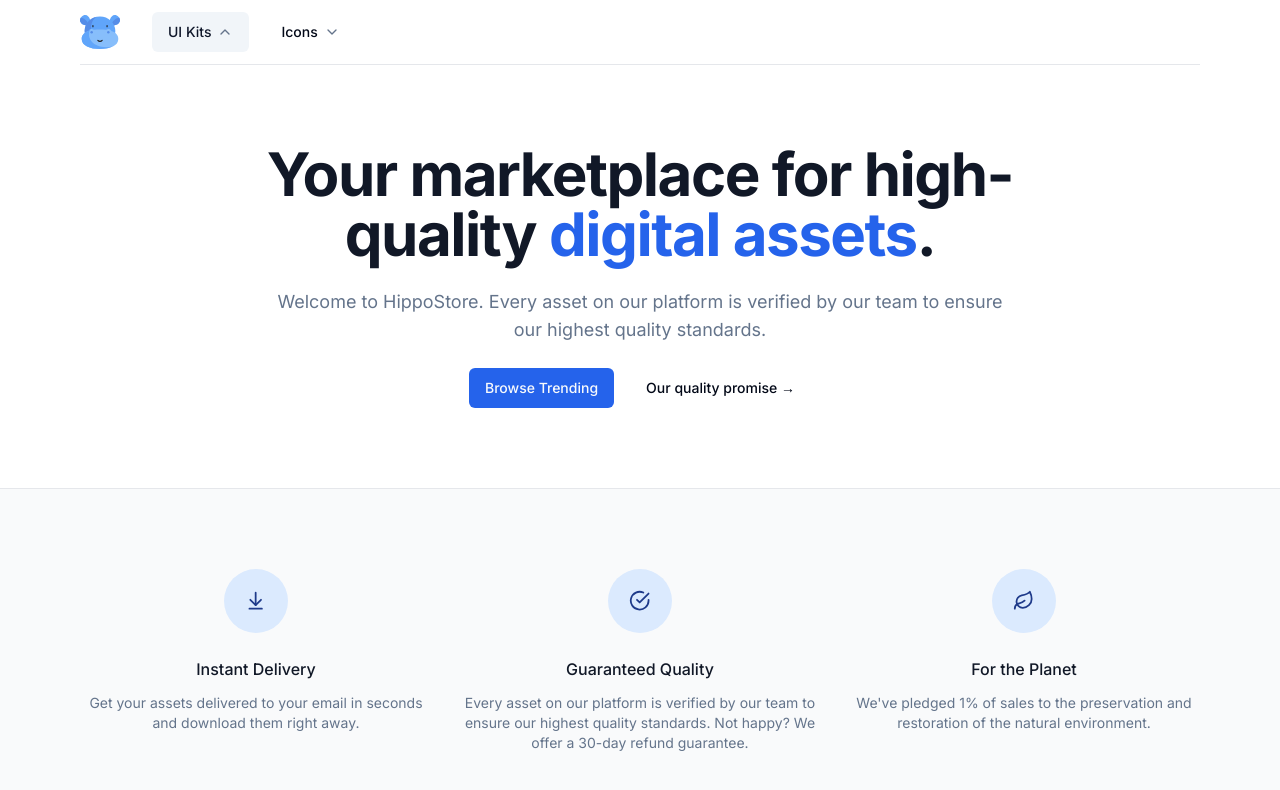
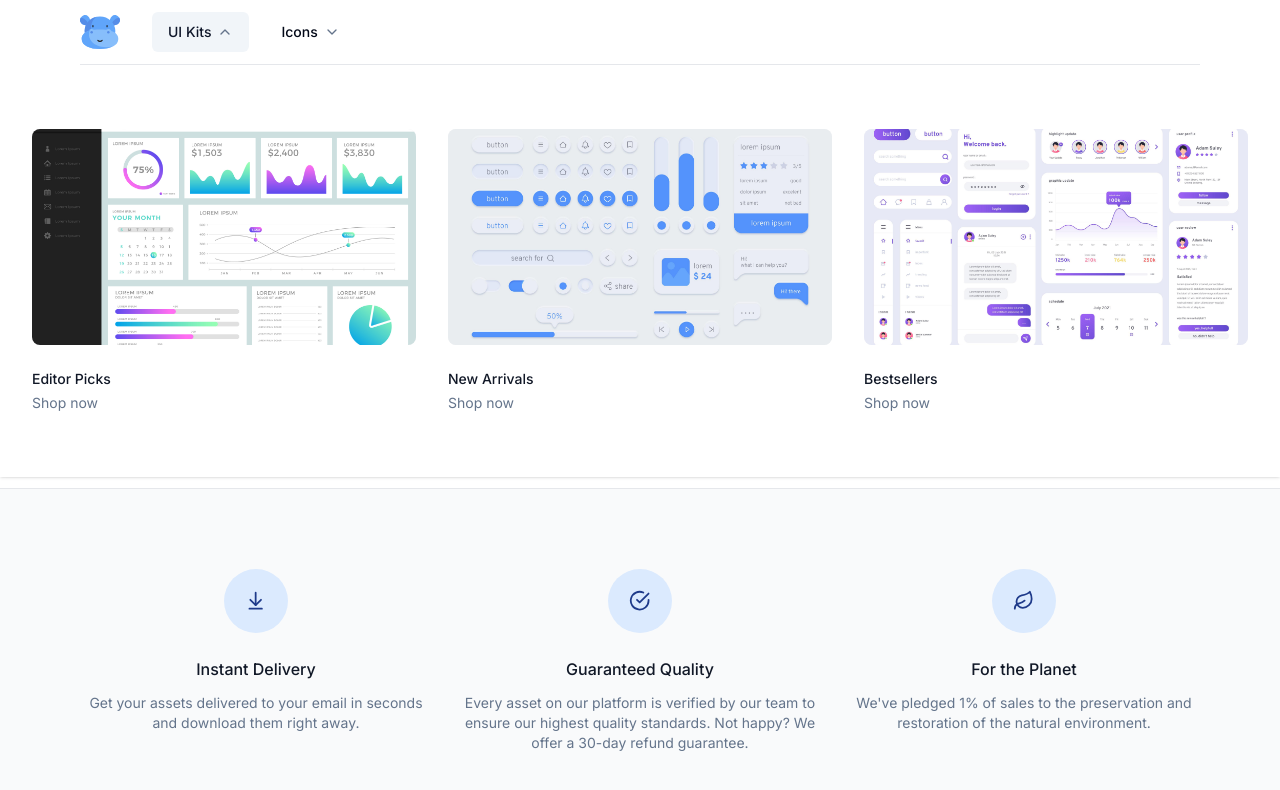
Before and after one commit to codesagecoder/digital-marketplace, a Next.js app: page / in a window 1280 px wide. Both pictures are taken after a click on the button "UI Kits". Shown: the top 790 px of the page. Built offline with nearby package versions, Linux system fonts and the light colour scheme.

Commit message:
revealing the nav item on open

```diff
--- a/src/components/NavItem.tsx
+++ b/src/components/NavItem.tsx
@@ -1,9 +1,11 @@
 "use client"
 
 import { PRODUCT_CATEGORIES } from '@/config';
+import { cn } from '@/lib/utils';
+import { ChevronDown } from 'lucide-react';
+import Image from 'next/image';
+import Link from 'next/link';
 import { Button } from './ui/button';
-import { ChevronDown } from 'lucide-react';
-import { cn } from '@/lib/utils';
 
 type Category = typeof PRODUCT_CATEGORIES[number];
 
@@ -16,8 +18,8 @@
 
 const NavItem = ({ isAnyOpen, isOpen, handleOpen, category }: NavItemsProps) => {
     return (
-        <div
-            className="relative flex items-center">
+        <div className='flex'>
+            <div className="relative flex items-center">
                 <Button
                     className='gap-1.5'
                     onClick={handleOpen}
@@ -26,6 +28,29 @@
                     <ChevronDown className={cn("h-4 w-4 transition-all text-muted-foreground", { "-rotate-180": isOpen })} />
                 </Button>
             </div>
+            {isOpen ? (
+                <div className={cn('absolute inset-x-0 top-full text-sm text-muted-foreground', { 'animate-in fade-in-10 slide-in-from-top-5': !isAnyOpen })}>
+                    <div className='absolute inset-0 top-1/2 bg-white shadow' aria-hidden='true' />
+                    <div className='relative bg-white'>
+                        <div className='mx-auto max-w-7xl px-8'>
+                            <div className='grid grid-cols-4 gap-x-8 gap-y-10 py-16'>
+                                <div className='col-span-4 col-start-1 grid grid-cols-3 gap-x-8'>
+                                    {category.featured.map((item) => (
+                                        <div key={item.name} className='group relative text-base sm:text-sm'>
+                                            <div className='relative aspect-video overflow-hidden rounded-lg bg-gray-100 group-hover:opacity-75'>
+                                                <Image src={item.imageSrc} alt='product category image' fill className='object-cover object-center' />
+                                            </div>
+                                            <Link href={item.href} className='mt-6 block font-medium text-gray-900'>{item.name}</Link>
+                                            <p className='mt-1' aria-hidden='true'>Shop now</p>
+                                        </div>
+                                    ))}
+                                </div>
+                            </div>
+                        </div>
+                    </div>
+                </div>
+            ) : null}
+        </div>
     )
 }
 
```
Lines whose indentation alone changed are shown as unchanged.
